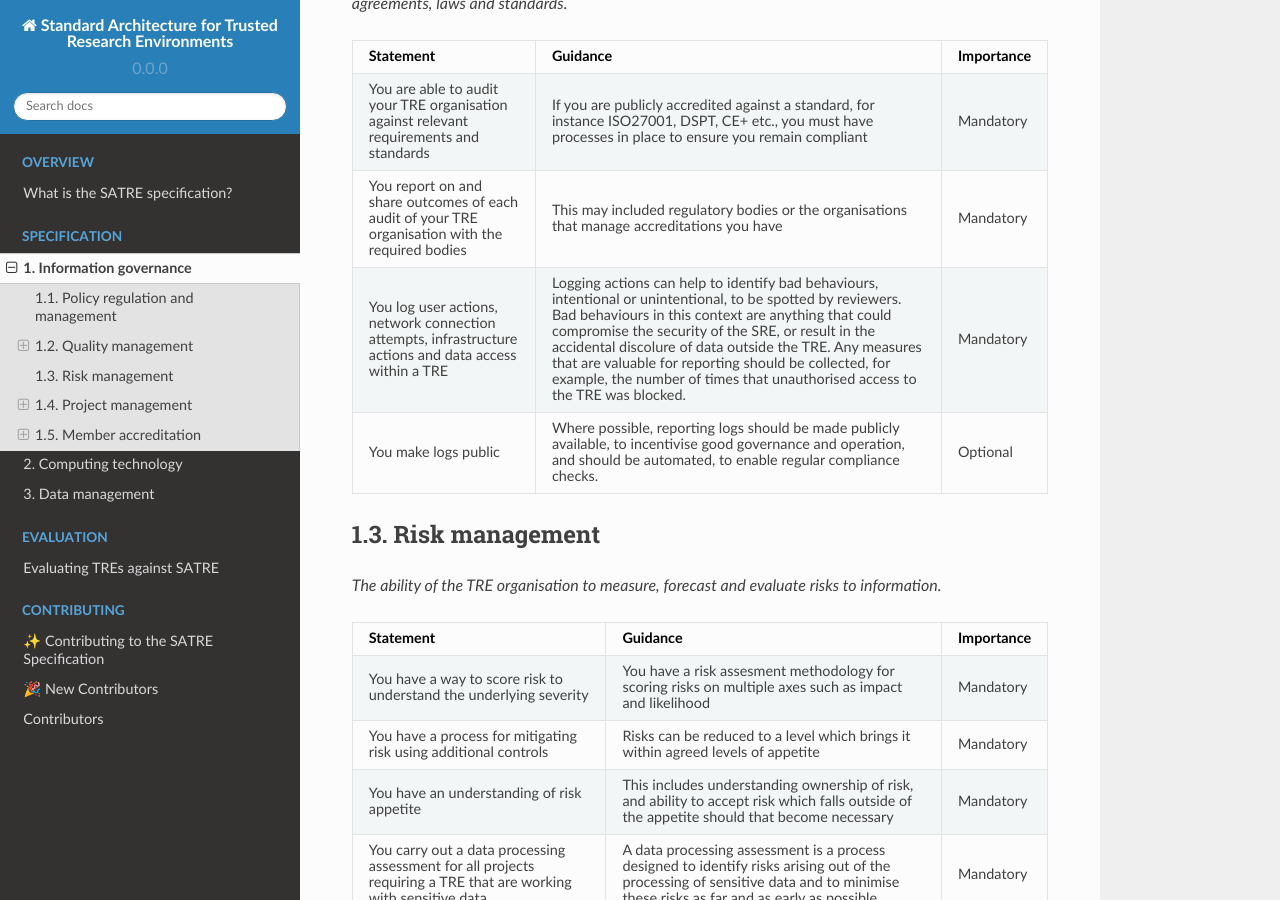
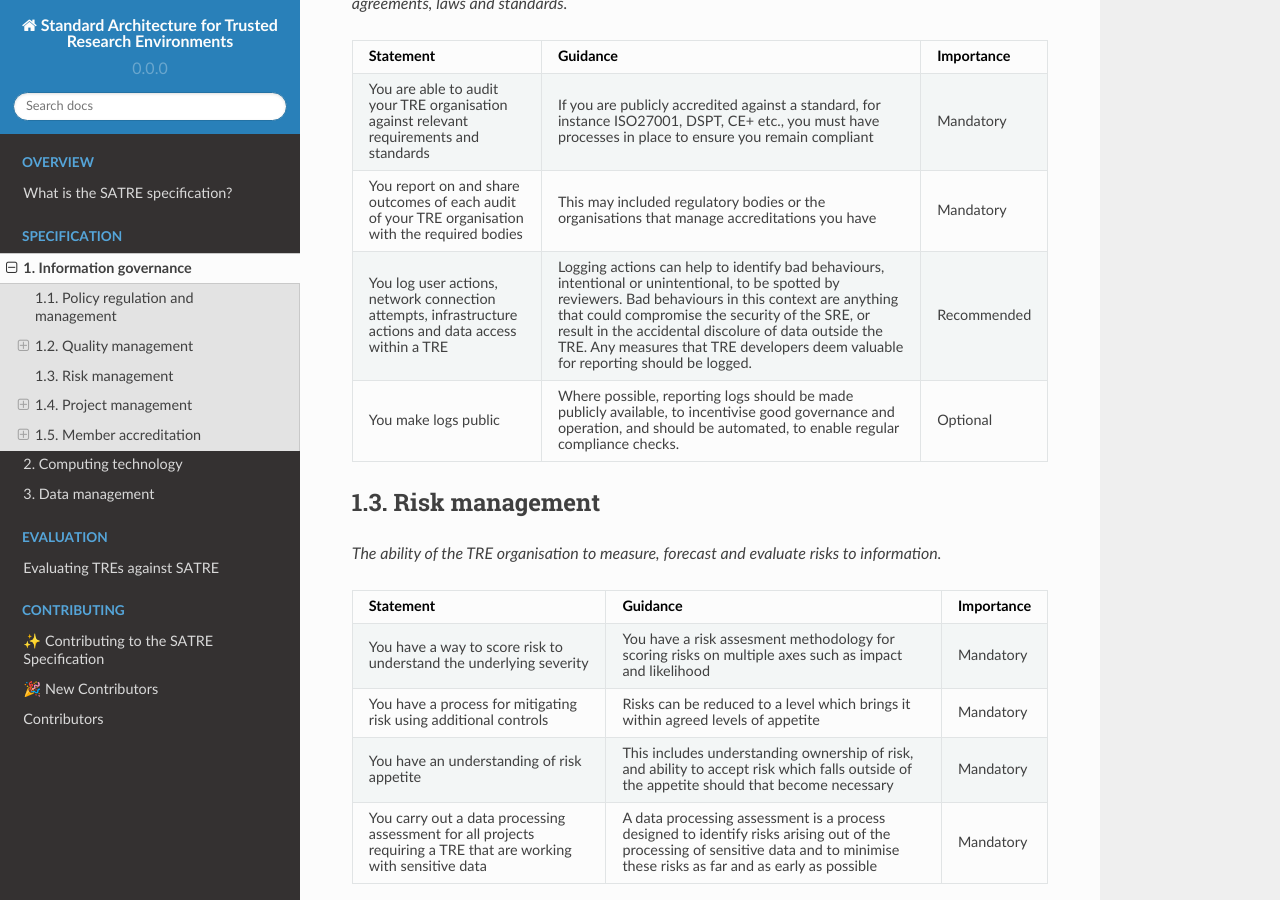
Before and after one commit to sa-tre/satre-specification, a Sphinx documentation site: the page built from docs/source/pillars/information_governance.md, in a window 1280 px wide and 900 px high, scrolled down 1798 px. Built offline with Sphinx 7.4.7 and the Read the Docs theme 2.0.0, drawn with Linux system fonts in a browser that asks for light colours.

Commit message:
simplify and downgrade

```diff
--- a/docs/source/pillars/information_governance.md
+++ b/docs/source/pillars/information_governance.md
@@ -89,8 +89,8 @@ _The ability of the TRE organisation to monitor compliance with internal and ext
 * - You log user actions, network connection attempts, infrastructure actions and data access within a TRE
   - Logging actions can help to identify bad behaviours, intentional or unintentional, to be spotted by reviewers.
     Bad behaviours in this context are anything that could compromise the security of the SRE, or result in the accidental discolure of data outside the TRE.
-    Any measures that are valuable for reporting should be collected, for example, the number of times that unauthorised access to the TRE was blocked.
-  - Mandatory
+    Any measures that TRE developers deem valuable for reporting should be logged.
+  - Recommended
 * - You make logs public
   - Where possible, reporting logs should be made publicly available, to incentivise good governance and operation, and should be automated, to enable regular compliance checks.
   - Optional
```
